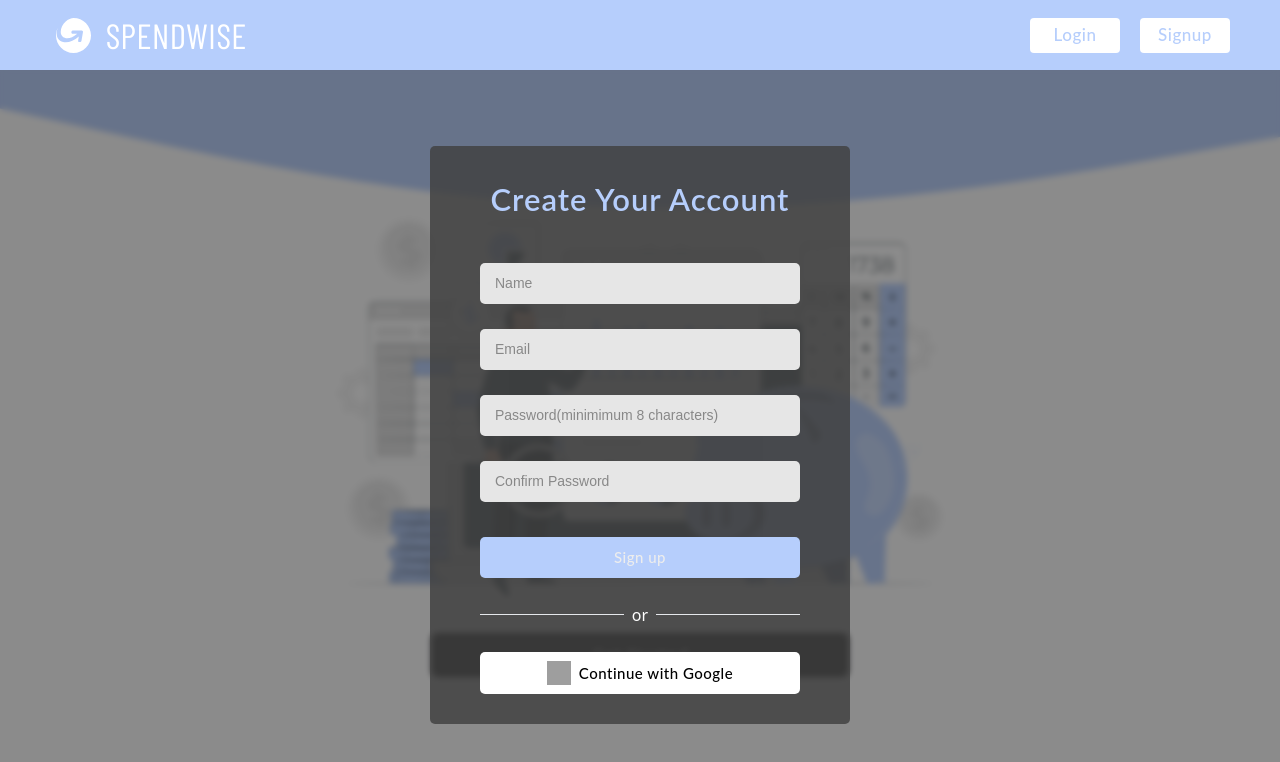
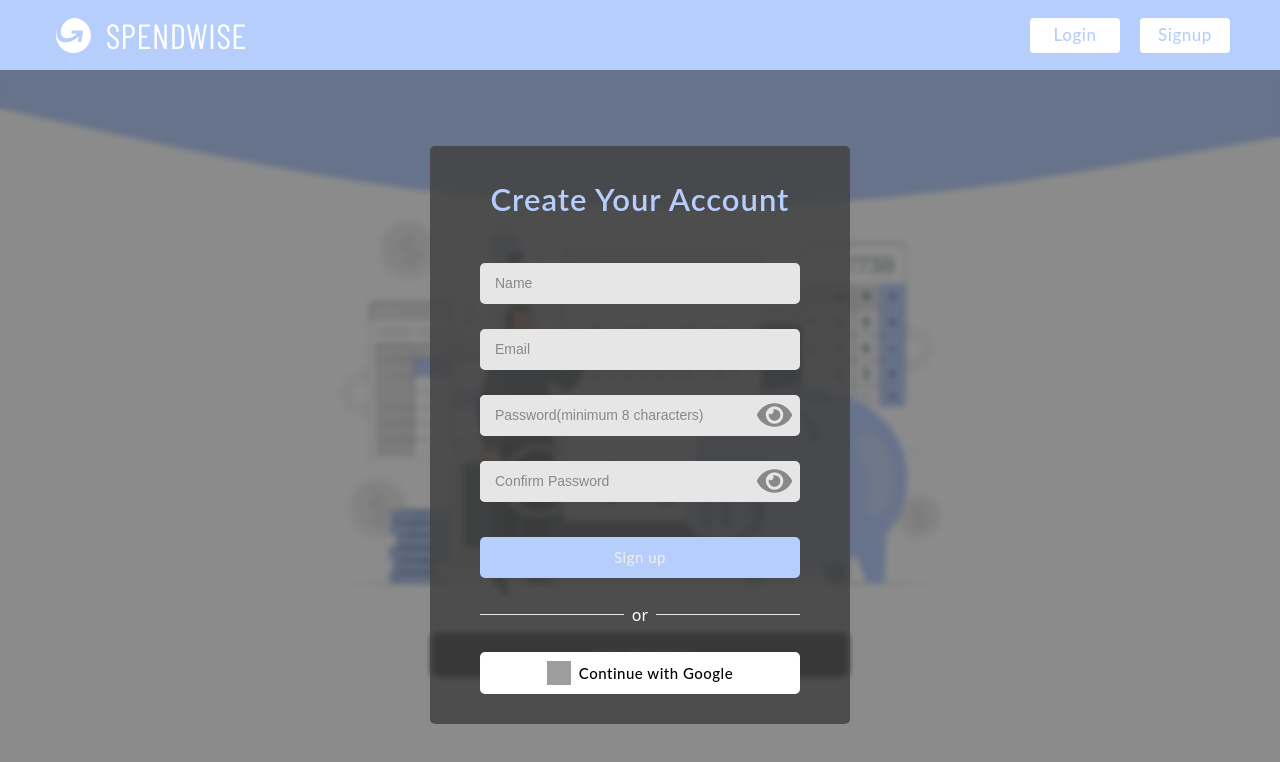
Before and after one commit to ani1609/Spendwise, a React app in the folder client/: page / in a window 1280 px wide. Both pictures are taken after a click on the button "Signup". Built offline with nearby package versions, Linux system fonts and the light colour scheme; some packages are replaced by stand-ins of ours; no server answers; grey boxes are pictures that could not be loaded; some icons are missing; a web font is replaced by a local one.

Commit message:
Added icon on signup password page

```diff
--- a/client/src/components/Signup.js
+++ b/client/src/components/Signup.js
@@ -6,10 +6,12 @@ import { ReactComponent as Close } from "../icons/close.svg";
 import { getAuth, signInWithPopup, GoogleAuthProvider } from "firebase/auth";
 import { addDoc, getDocs, query, where } from "firebase/firestore";
 import { usersCollection } from "../firebaseConfig";
+import { FaEye, FaEyeSlash } from "react-icons/fa";
 
 function Signup ({ setShowSignupForm }) {
   const [invalidEmailFOrmat, setInvalidEmailFormat] = useState(false);
   const [userExists, setUserExists] = useState(false);
+  const [passwordShow, setPasswordShow] = useState(false);
   const [passwordUnmatched, setPasswordUnmatched] = useState(false);
   const [invalidName, setInvalidName] = useState(false);
   const [invalidPassword, setInvalidPassword] = useState(false);
@@ -19,6 +21,10 @@ function Signup ({ setShowSignupForm }) {
     password: "",
     confirmPassword: ""
   });
+
+  const passwordShowToggle = () => {
+    setPasswordShow(!passwordShow);
+  };
   const [loading, setLoading] = useState(false);
 
   const handleNameChange = (e) => {
@@ -135,20 +141,33 @@ function Signup ({ setShowSignupForm }) {
           onChange={(e) => setSignupData({ ...signupData, email: e.target.value })}
           required
         />
+        <div className="input_div p-0 flex flex-nowrap items-center pe-2">
           <input
-          type='password'
-          placeholder='Password(minimimum 8 characters)'
+            className="p-0 m-0 border"
+            type={passwordShow ? "text" : "password"}
+            placeholder='Password(minimum 8 characters)'
             value={signupData.password}
             onChange={(e) => setSignupData({ ...signupData, password: e.target.value })}
             required
           />
+          { passwordShow
+            ? <FaEyeSlash onClick={passwordShowToggle} className="h-10 w-10 cursor-pointer"/>
+            : <FaEye onClick={passwordShowToggle} className="h-10 cursor-pointer w-10"/> }
+        </div>
+        <div className="input_div p-0 flex flex-nowrap items-center pe-2">
           <input
+            className="p-0 m-0 border"
             type='password'
             placeholder='Confirm Password'
             value={signupData.confirmPassword}
             onChange={(e) => setSignupData({ ...signupData, confirmPassword: e.target.value })}
             required
           />
+          { passwordShow
+            ? <FaEyeSlash onClick={passwordShowToggle} className="h-10 w-10 cursor-pointer"/>
+            : <FaEye onClick={passwordShowToggle} className="h-10 cursor-pointer w-10"/> }
+        </div>
+
         {passwordUnmatched && <p className="error_message">Passwords do not match</p>}
         {userExists && <p className="error_message">User already exists</p>}
         {invalidEmailFOrmat && <p className="error_message">Invalid email format</p>}
--- a/client/src/styles/Signup.css
+++ b/client/src/styles/Signup.css
@@ -52,6 +52,23 @@
     font-family: 'Montserrat', sans-serif;
     font-weight: 500;
     padding: 10px 15px;
+    box-sizing: border-box;
+    transition: 0.5s ease-in-out;
+    border: 0;
+    outline: 0;
+    border-radius: 5px;
+    transition: 0.5s ease-in-out;
+    width: 100%;
+    opacity: 0;
+    background-color: rgb(230, 230, 230);
+    color: #888888;
+}
+
+.signup_form_container .input_div{
+    font-size: 14px;
+    font-family: 'Montserrat', sans-serif;
+    font-weight: 500;
+    /* /* padding: 10px 15px;  */
     box-sizing: border-box;
     transition: 0.5s ease-in-out;
     border: 0;
@@ -183,6 +200,15 @@
     margin: -12px auto 0 0;
 }
 
+
+
+.signup_form_container .input_div{
+    animation-name: fadeInSlideIn;
+    animation-duration: 0.5s;
+    animation-fill-mode: forwards;
+    animation-delay: 700ms;
+}
+
 /* Media query for screens below 420px */
 @media (max-width: 420px) {
     .signup_form_container {
```
Lines whose indentation alone changed are shown as unchanged.
